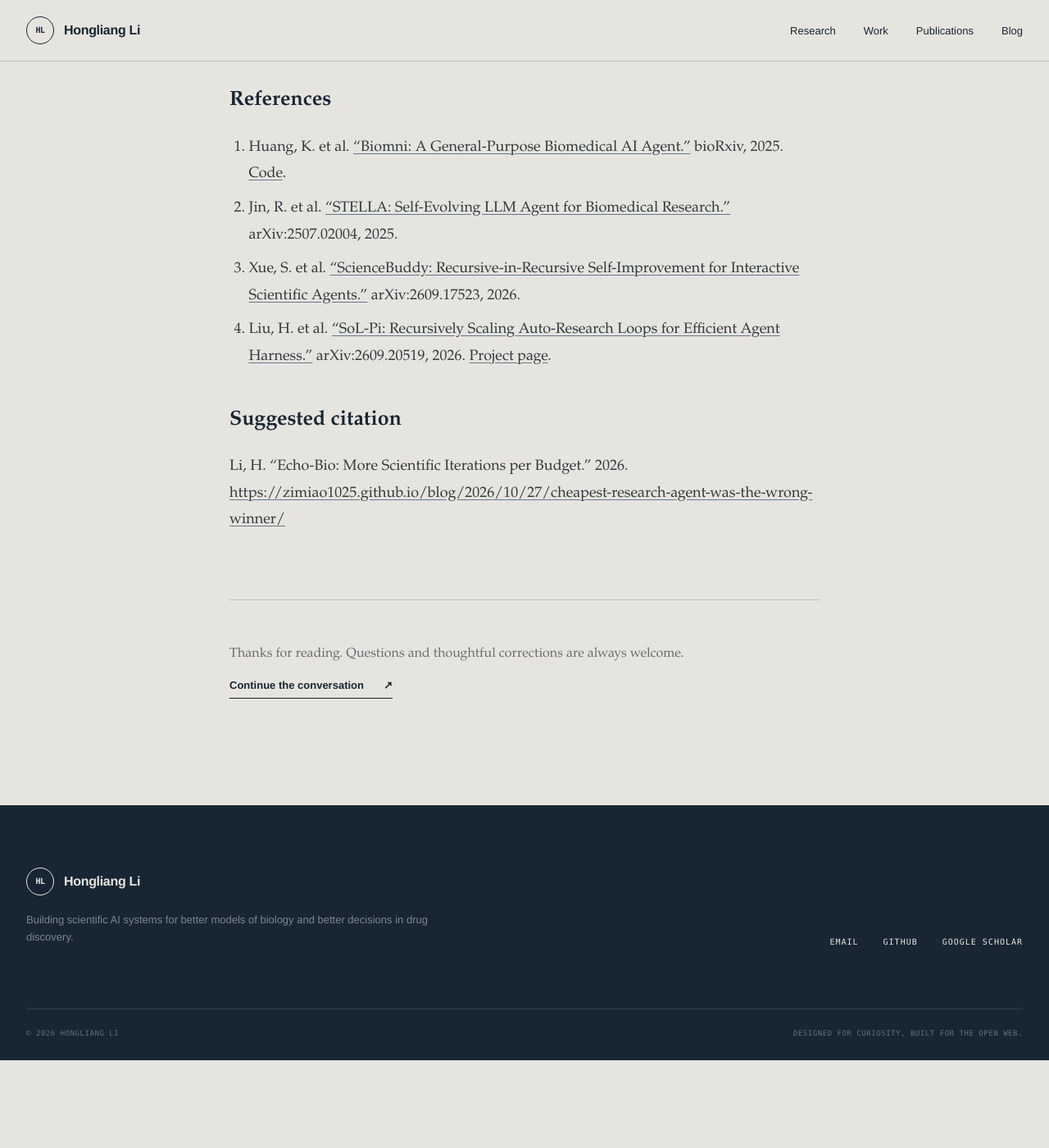
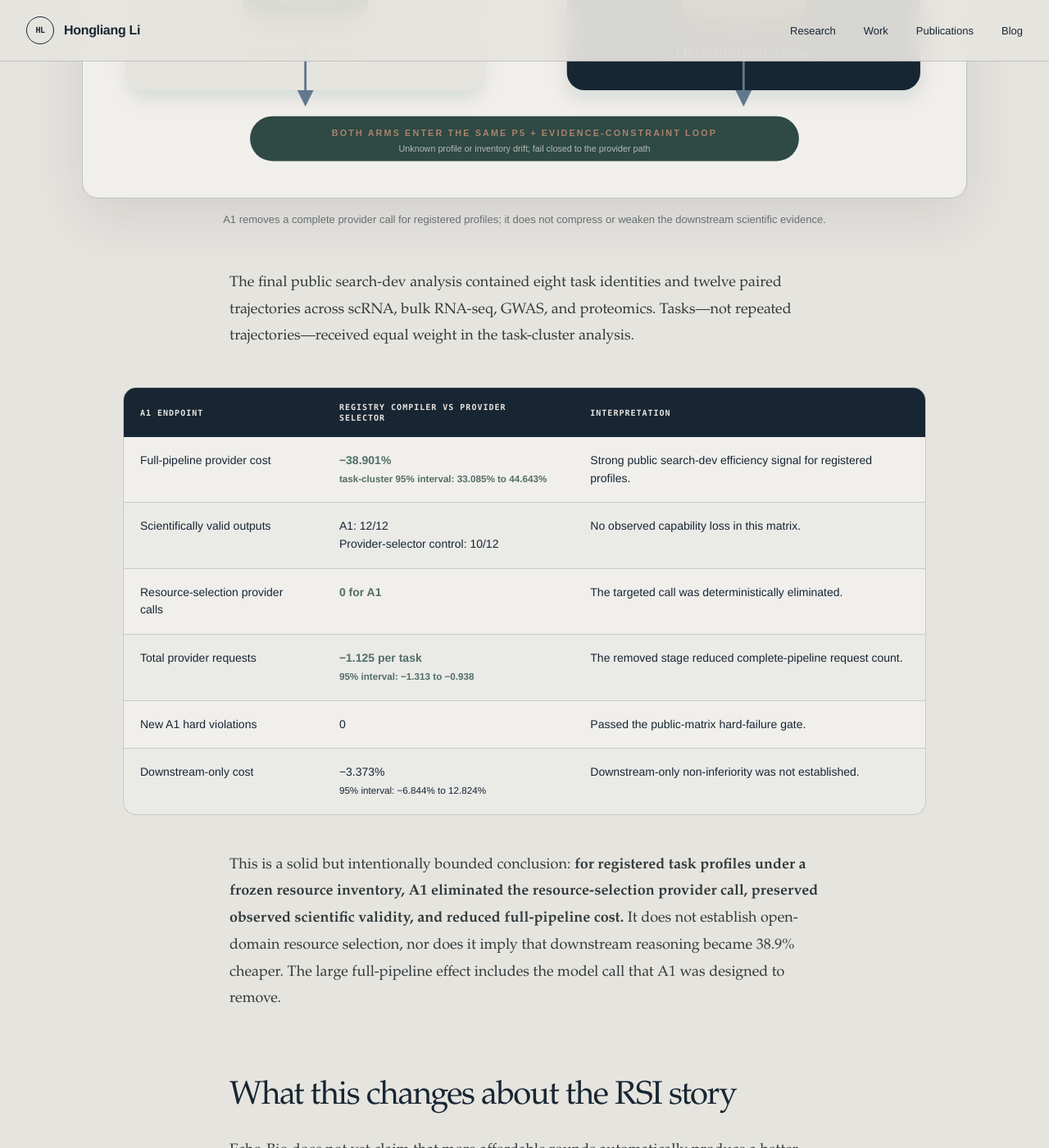
Before and after one commit to Zimiao1025/Zimiao1025.github.io, a Jekyll site: the page built from _posts/2026-10-27-cheapest-research-agent-was-the-wrong-winner.md, in a window 1280 px wide and 1400 px high, scrolled down 15822 px. Shown: the whole window at 82% size. Built offline with Jekyll 4.4.1, drawn with Linux system fonts in a browser that asks for light colours; before the commit the page ends 17115 px from its top, so only the background shows below that; some of the changed text lies outside the part shown.

Commit message:
Restore A1 result and canonicalize Echo-Bio URL

```diff
--- a/_posts/2026-10-27-cheapest-research-agent-was-the-wrong-winner.md
+++ b/_posts/2026-10-27-cheapest-research-agent-was-the-wrong-winner.md
@@ -3,9 +3,9 @@ layout: post
 title: "Echo-Bio: More Scientific Iterations per Budget"
 description: "Why efficient recursive self-improvement for biomedical research agents requires preserving executed evidence—not merely the final answer."
 date: 2026-10-27 09:00:00 +0800
-permalink: /blog/2026/10/27/cheapest-research-agent-was-the-wrong-winner/
+permalink: /blog/2026/10/27/echo-bio/
 tags: [Scientific Agents, AI for Science, Biomedical AI]
-reading_time: 15
+reading_time: 17
 image: /assets/images/blog/echo-bio/echo-bio-hero.svg
 ---
 
@@ -264,6 +264,40 @@ The result is aggregate, not deterministic. Five P5 trajectories cost more than
 
 It is not evidence that P5 saves cost on every run, proves scientific truth, generalizes to every biomedical task or model, or already improves a complete multi-generation RSI process.
 
+## A1: remove a whole provider call
+
+P5 reduced redundant work *inside* the research loop. We then asked whether a complete model call could be removed before that loop begins.
+
+A Biomni-style agent normally asks the provider to select tools and libraries from the available inventory. For task types whose required capability profile is already registered, this repeatedly pays a model to rediscover a bounded resource set. **A1** replaces that step with a deterministic registry compiler:
+
+- input: the public task type, execution contract, and frozen resource inventory;
+- output: a content-addressed resource receipt consumed by the unchanged P5 research loop;
+- safety boundary: an unknown task profile, inventory drift, or unreplayable projection fails closed instead of guessing;
+- treatment isolation: provider/model, downstream prompts, P5 stopping control, scientific runtime, and evidence verifier remain shared between arms.
+
+<figure class="post-figure post-figure-wide">
+  <img src="{{ '/assets/images/blog/echo-bio/a1-resource-compiler.svg' | relative_url }}" alt="A1 replaces a paid provider resource-selection call with a deterministic registry compiler for registered task profiles before both arms enter the same P5 and evidence-constraint loop." width="1500" height="880" loading="lazy">
+  <figcaption>A1 removes a complete provider call for registered profiles; it does not compress or weaken the downstream scientific evidence.</figcaption>
+</figure>
+
+The final public search-dev analysis contained eight task identities and twelve paired trajectories across scRNA, bulk RNA-seq, GWAS, and proteomics. Tasks—not repeated trajectories—received equal weight in the task-cluster analysis.
+
+<div class="table-scroll">
+<table class="result-table">
+  <thead><tr><th>A1 endpoint</th><th>Registry compiler vs provider selector</th><th>Interpretation</th></tr></thead>
+  <tbody>
+    <tr><td>Full-pipeline provider cost</td><td class="metric-good">−38.901%<br><small>task-cluster 95% interval: 33.085% to 44.643%</small></td><td>Strong public search-dev efficiency signal for registered profiles.</td></tr>
+    <tr><td>Scientifically valid outputs</td><td>A1: 12/12<br>Provider-selector control: 10/12</td><td>No observed capability loss in this matrix.</td></tr>
+    <tr><td>Resource-selection provider calls</td><td class="metric-good">0 for A1</td><td>The targeted call was deterministically eliminated.</td></tr>
+    <tr><td>Total provider requests</td><td class="metric-good">−1.125 per task<br><small>95% interval: −1.313 to −0.938</small></td><td>The removed stage reduced complete-pipeline request count.</td></tr>
+    <tr><td>New A1 hard violations</td><td>0</td><td>Passed the public-matrix hard-failure gate.</td></tr>
+    <tr><td>Downstream-only cost</td><td>−3.373%<br><small>95% interval: −6.844% to 12.824%</small></td><td>Downstream-only non-inferiority was not established.</td></tr>
+  </tbody>
+</table>
+</div>
+
+This is a solid but intentionally bounded conclusion: **for registered task profiles under a frozen resource inventory, A1 eliminated the resource-selection provider call, preserved observed scientific validity, and reduced full-pipeline cost.** It does not establish open-domain resource selection, nor does it imply that downstream reasoning became 38.9% cheaper. The large full-pipeline effect includes the model call that A1 was designed to remove.
+
 ## What this changes about the RSI story
 
 Echo-Bio does not yet claim that more affordable rounds automatically produce a better final discovery. That requires a separate long-horizon experiment in which multiple agents receive the same total budget and are compared after different numbers of propose–execute–verify iterations.
@@ -277,6 +311,7 @@ What the present evidence establishes is the prerequisite for that experiment:
     <tr><td>Can a cost-only harness search select the wrong biomedical research agent?</td><td>Yes. P1 was 14.08% cheaper but crossed the scientific capability boundary and introduced five new hard violations.</td></tr>
     <tr><td>Does scientific research require a stronger equivalence criterion than final-answer success?</td><td>Yes. Promotion depends on execution receipts, artifact integrity, claim–evidence traceability, and scientific rubric checks.</td></tr>
     <tr><td>Can a deterministic harness mechanism reduce the cost of a valid research iteration?</td><td>P5 provides a positive public search-dev signal: −21.96% aggregate provider cost with 18/19 scientifically valid attempts versus 16/19 for identity.</td></tr>
+    <tr><td>Can a whole model-mediated stage be removed safely?</td><td>For registered profiles, A1 removed the resource-selection provider call and reduced full-pipeline cost by 38.901%, with scientifically valid outputs of 12/12 versus 10/12 for the provider-selector control.</td></tr>
     <tr><td>Has Echo-Bio proven end-to-end RSI improvement?</td><td>No. Equal-total-budget multi-round improvement remains the next causal experiment.</td></tr>
   </tbody>
 </table>
@@ -298,4 +333,4 @@ The core contribution is thus not “a cheaper agent” in isolation. It is a fo
 ### Suggested citation
 
 Li, H. “Echo-Bio: More Scientific Iterations per Budget.” 2026.<br>
-[https://zimiao1025.github.io/blog/2026/10/27/cheapest-research-agent-was-the-wrong-winner/](https://zimiao1025.github.io/blog/2026/10/27/cheapest-research-agent-was-the-wrong-winner/)
+[https://zimiao1025.github.io/blog/2026/10/27/echo-bio/](https://zimiao1025.github.io/blog/2026/10/27/echo-bio/)
```
Also changed, not shown: blog/2026/10/27/cheapest-research-agent-was-the-wrong-winner/index.html (added, +20 -0 lines), assets/images/blog/echo-bio/a1-resource-compiler.svg (added).
